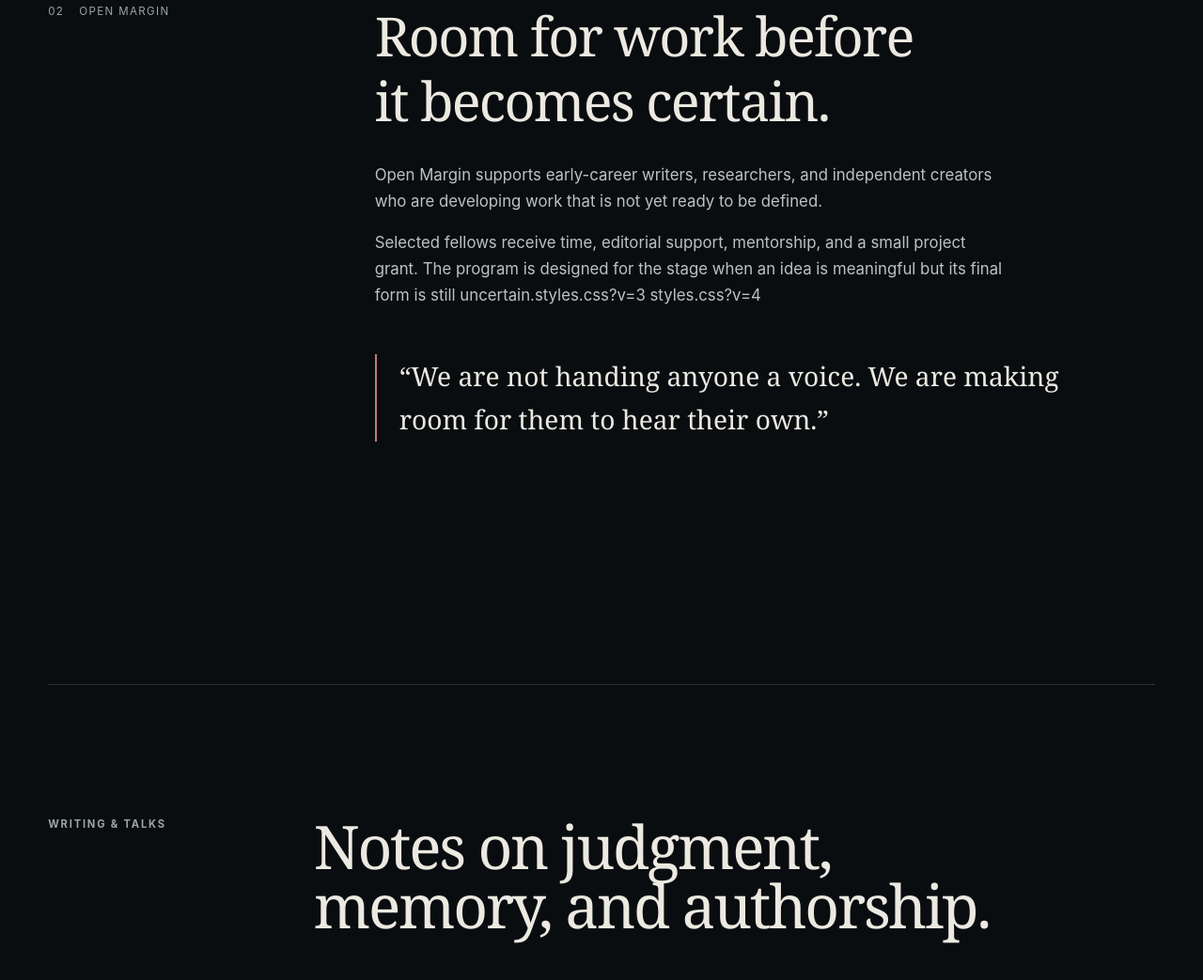
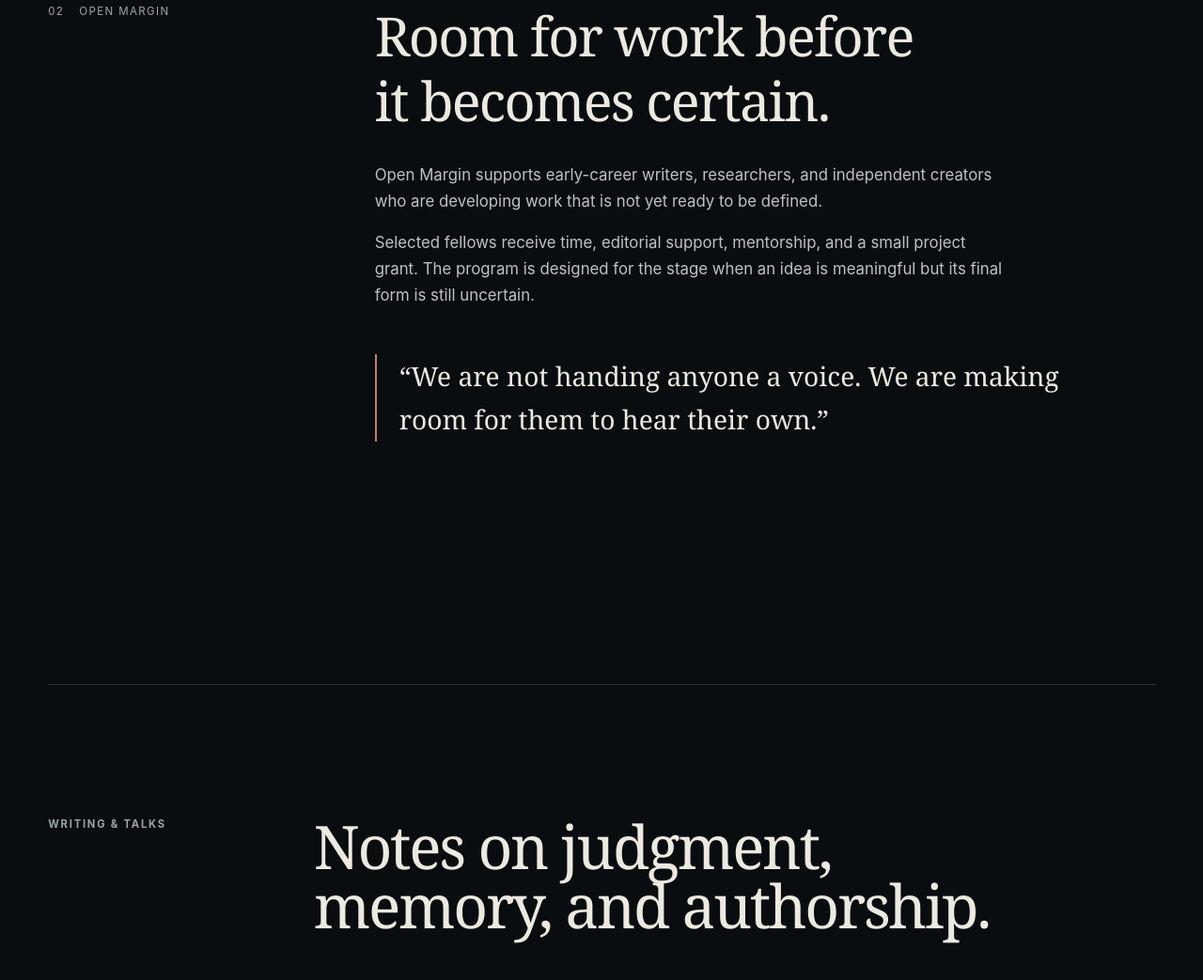
Before and after one commit to LydiaRQ/adrian-context-archive, a plain HTML site: page index.html in a window 1280 px wide. Shown: the part 6437-7480 px from the top of the page at 94% size. Drawn offline with Linux system fonts and the light colour scheme.

Commit message:
Load dark theme without cached styles

```diff
--- a/index.html
+++ b/index.html
@@ -9,7 +9,7 @@
       content="The public work and archive of Adrian, founder of Lattice and the Open Margin Fellowship."
     />
     <title>ADRIAN — Context, Judgment, Memory</title>
-    <link rel="stylesheet" href="styles.css?v=3" />
+    <link rel="stylesheet" href="styles.css?v=4" />
     <script src="app.js" defer></script>
   </head>
   <body>
@@ -235,8 +235,7 @@
             <p>
               Selected fellows receive time, editorial support, mentorship, and a small project
               grant. The program is designed for the stage when an idea is meaningful but its
-              final form is still uncertain.styles.css?v=3
-              styles.css?v=4
+              final form is still uncertain.
             </p>
             <p class="pull-line">“We are not handing anyone a voice. We are making room for them to hear their own.”</p>
           </div>
```
